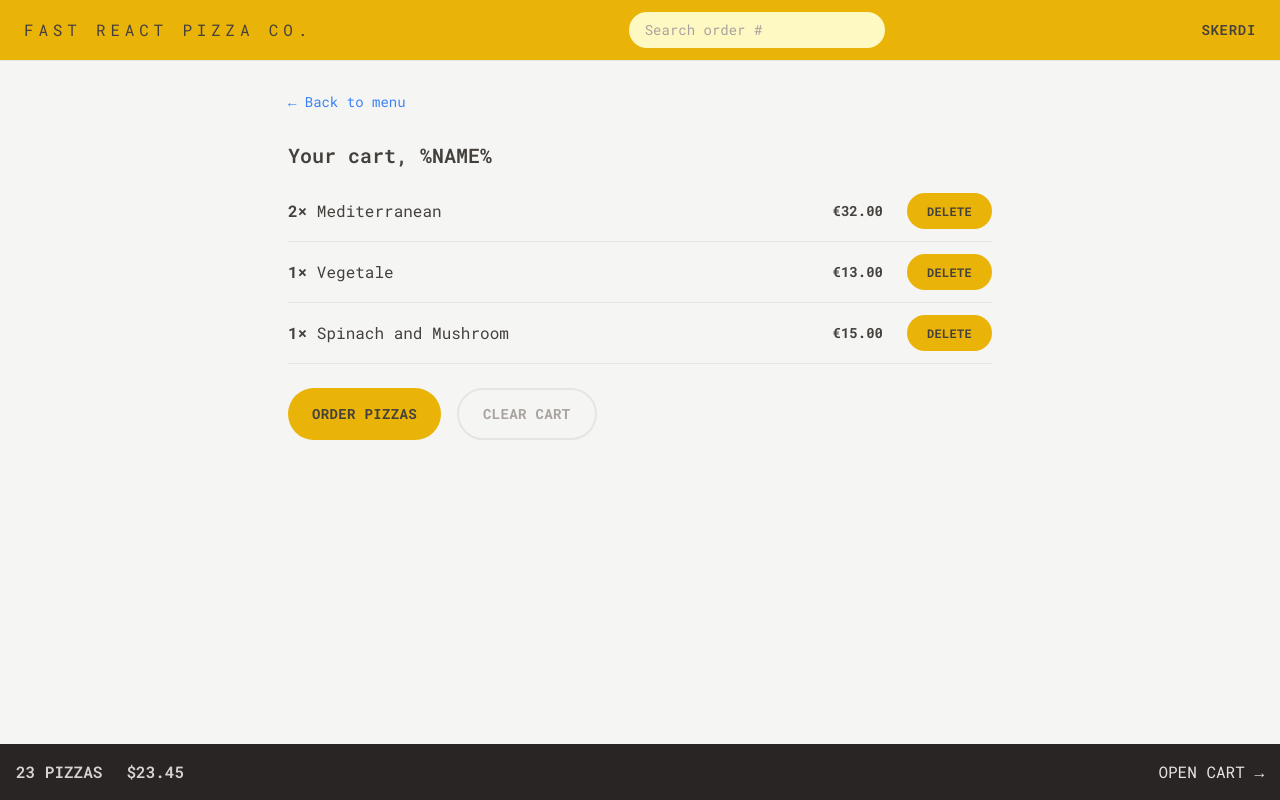
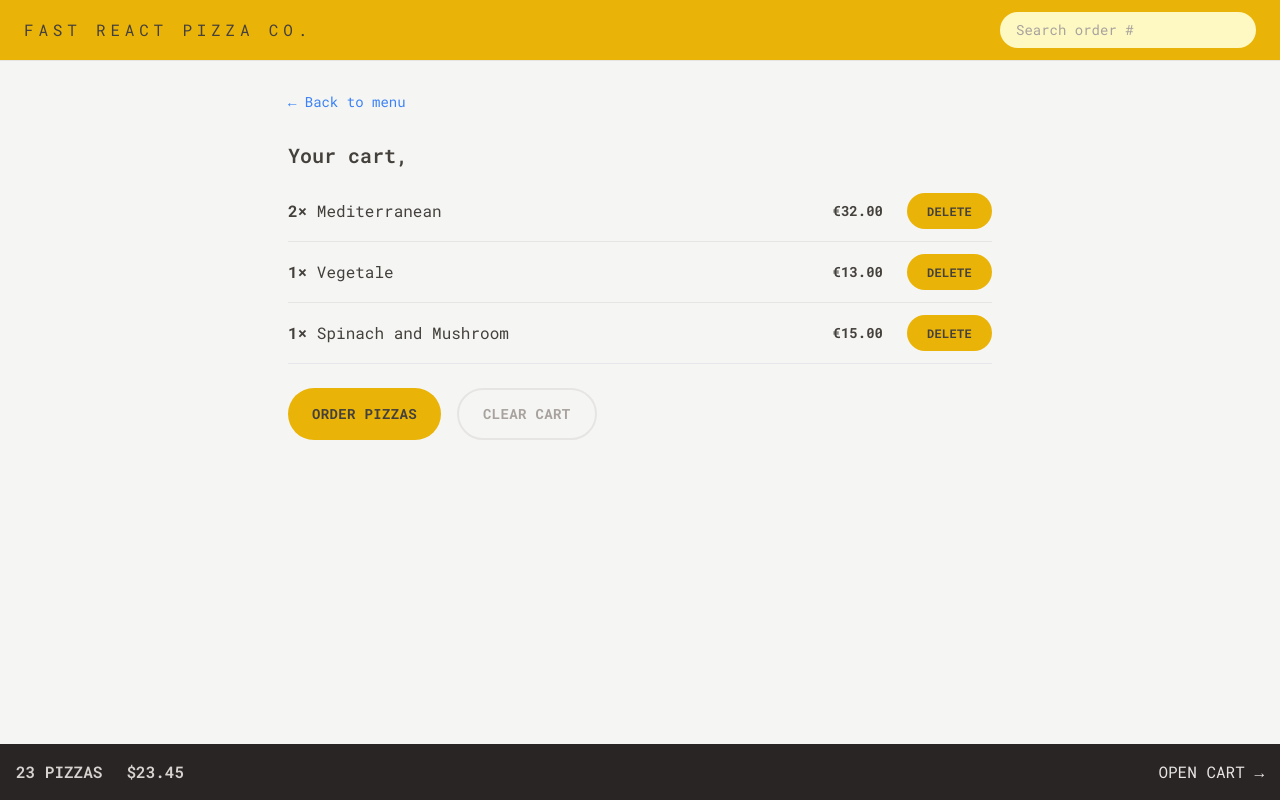
Before and after one commit to skerdishehaj/fast-react-pizza, a React (Vite) app: page /cart in a window 1280 px wide. Built offline with nearby package versions, Linux system fonts and the light colour scheme.

Commit message:
Installed redux and redux-toolkit. Created userSlice

```diff
--- a/package.json
+++ b/package.json
@@ -10,8 +10,10 @@
     "preview": "vite preview"
   },
   "dependencies": {
+    "@reduxjs/toolkit": "^1.9.7",
     "react": "^18.2.0",
     "react-dom": "^18.2.0",
+    "react-redux": "^8.1.3",
     "react-router-dom": "^6.17.0"
   },
   "devDependencies": {
--- a/src/features/cart/Cart.jsx
+++ b/src/features/cart/Cart.jsx
@@ -1,7 +1,7 @@
-import { Link } from 'react-router-dom';
 import LinkButton from '../../ui/LinkButton';
 import Button from '../../ui/Button';
 import CartItem from './CartItem';
+import { useSelector } from 'react-redux';
 
 const fakeCart = [
   {
@@ -28,16 +28,17 @@ const fakeCart = [
 ];
 
 function Cart() {
+  const username = useSelector((store) => store.user.username);
   const cart = fakeCart;
 
   return (
     <div className="px-4 py-3">
       <LinkButton to="/menu">&larr; Back to menu</LinkButton>
 
-      <h2 className="mt-7 text-xl font-semibold">Your cart, %NAME%</h2>
+      <h2 className="mt-7 text-xl font-semibold">Your cart, {username}</h2>
       <ul className="mt-3 divide-y divide-stone-200 border-b">
         {cart.map((item) => (
-          <CartItem item={item} key={item.key} />
+          <CartItem item={item} key={item.pizzaId} />
         ))}
       </ul>
 
--- a/src/features/order/CreateOrder.jsx
+++ b/src/features/order/CreateOrder.jsx
@@ -1,7 +1,7 @@
-import { useState } from 'react';
 import { Form, redirect, useActionData, useNavigation } from 'react-router-dom';
 import { createOrder } from '../../services/apiRestaurant';
 import Button from '../../ui/Button';
+import { useSelector } from 'react-redux';
 
 // https://uibakery.io/regex-library/phone-number
 const isValidPhone = (str) =>
@@ -35,6 +35,7 @@ const fakeCart = [
 
 function CreateOrder() {
   // const [withPriority, setWithPriority] = useState(false);
+  const username = useSelector((store) => store.user.username);
   const navigation = useNavigation();
   const isSubmitting = navigation.state === 'loading';
   const formErrors = useActionData();
@@ -49,7 +50,13 @@ function CreateOrder() {
       <Form method="POST">
         <div className="mb-5 flex flex-col gap-2 sm:flex-row sm:items-center">
           <label className="sm:basis-40">First Name</label>
-          <input className="input grow" type="text" name="customer" required />
+          <input
+            className="input grow"
+            type="text"
+            name="customer"
+            defaultValue={username}
+            required
+          />
         </div>
 
         <div className="mb-5 flex flex-col gap-2 sm:flex-row sm:items-baseline">
--- a/src/features/user/CreateUser.jsx
+++ b/src/features/user/CreateUser.jsx
@@ -1,11 +1,18 @@
 import { useState } from 'react';
 import Button from '../../ui/Button';
+import { useDispatch } from 'react-redux';
+import { updateUsername } from './userSlice';
+import { useNavigate } from 'react-router-dom';
 
 function CreateUser() {
   const [username, setUsername] = useState('');
+  const dispatch = useDispatch();
+  const navigate = useNavigate();
 
   function handleSubmit(e) {
     e.preventDefault();
+    dispatch(updateUsername(username));
+    navigate('/menu');
   }
 
   return (
--- a/src/features/user/Username.jsx
+++ b/src/features/user/Username.jsx
@@ -1,7 +1,13 @@
+import { useSelector } from 'react-redux';
+
 function Username() {
+  const username = useSelector((store) => store.user.username);
+  if (!username) {
+    return null;
+  }
   return (
     <div className="hidden text-sm font-semibold tracking-wider md:block">
-      Skerdi
+      {username}
     </div>
   );
 }
--- a/src/features/user/userSlice.js
+++ b/src/features/user/userSlice.js
@@ -1,3 +1,6 @@
+import { createSlice, current } from '@reduxjs/toolkit';
+import { getAddress } from '../../services/apiGeocoding';
+
 function getPosition() {
   return new Promise(function (resolve, reject) {
     navigator.geolocation.getCurrentPosition(resolve, reject);
@@ -19,3 +22,19 @@ async function fetchAddress() {
   // 3) Then we return an object with the data that we are interested in
   return { position, address };
 }
+
+const userSlice = createSlice({
+  name: 'user',
+  initialState: {
+    username: '',
+  },
+  reducers: {
+    updateUsername(state, action) {
+      state.username = action.payload;
+    },
+  },
+});
+
+export const { updateUsername } = userSlice.actions;
+
+export default userSlice.reducer;
--- a/src/main.jsx
+++ b/src/main.jsx
@@ -2,9 +2,13 @@ import React from 'react';
 import ReactDOM from 'react-dom/client';
 import App from './App.jsx';
 import './index.css';
+import store from './store';
+import { Provider } from 'react-redux';
 
 ReactDOM.createRoot(document.getElementById('root')).render(
   <React.StrictMode>
-    <App />
+    <Provider store={store}>
+      <App />
+    </Provider>
   </React.StrictMode>,
 );
--- a/src/services/apiGeocoding.js
+++ b/src/services/apiGeocoding.js
@@ -1,8 +1,8 @@
 export async function getAddress({ latitude, longitude }) {
   const res = await fetch(
-    `https://api.bigdatacloud.net/data/reverse-geocode-client?latitude=${latitude}&longitude=${longitude}`
+    `https://api.bigdatacloud.net/data/reverse-geocode-client?latitude=${latitude}&longitude=${longitude}`,
   );
-  if (!res.ok) throw Error("Failed getting address");
+  if (!res.ok) throw Error('Failed getting address');
 
   const data = await res.json();
   return data;
--- /dev/null
+++ b/src/store.js
@@ -0,0 +1,9 @@
+import { configureStore } from '@reduxjs/toolkit';
+import userReducer from './features/user/userSlice';
+
+const store = configureStore({
+  reducer: {
+    user: userReducer,
+  },
+});
+export default store;
--- a/src/ui/Home.jsx
+++ b/src/ui/Home.jsx
@@ -1,5 +1,8 @@
+import { useSelector } from 'react-redux';
 import CreateUser from '../features/user/CreateUser';
+import Button from './Button';
 function Home() {
+  const username = useSelector((store) => store.user.username);
   return (
     <div className="my-10 px-4 text-center sm:my-16">
       <h1 className="mb-8 text-xl font-semibold md:text-3xl">
@@ -9,7 +12,13 @@ function Home() {
           Straight out of the oven, straight to you.
         </span>
       </h1>
-      <CreateUser />
+      {username === '' ? (
+        <CreateUser />
+      ) : (
+        <Button to="/menu" type="primary">
+          Continue ordering your favorite 🍕, {username}!!
+        </Button>
+      )}
     </div>
   );
 }
```
Also changed, not shown: 2 other files (tests, documents, lock files or other folders).
